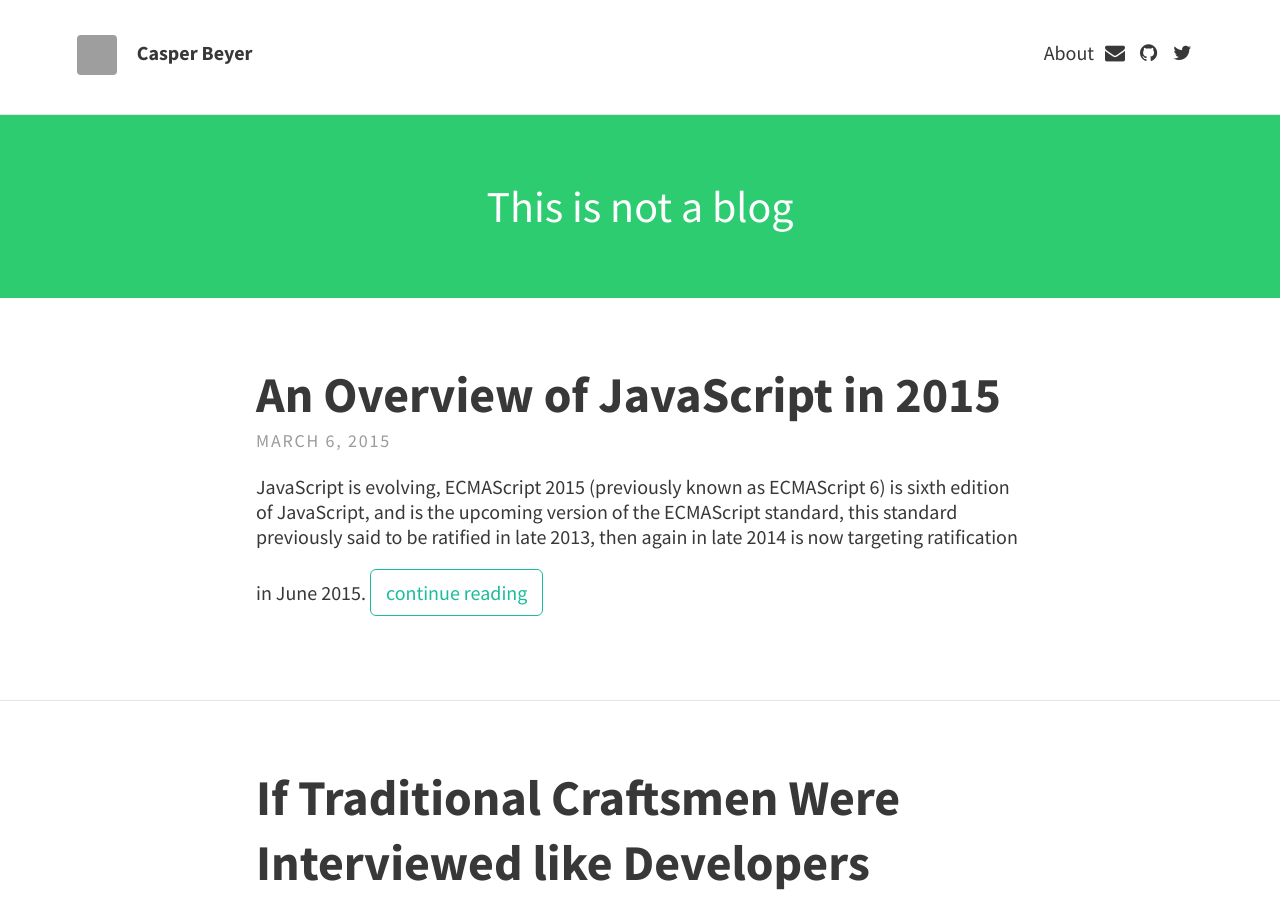
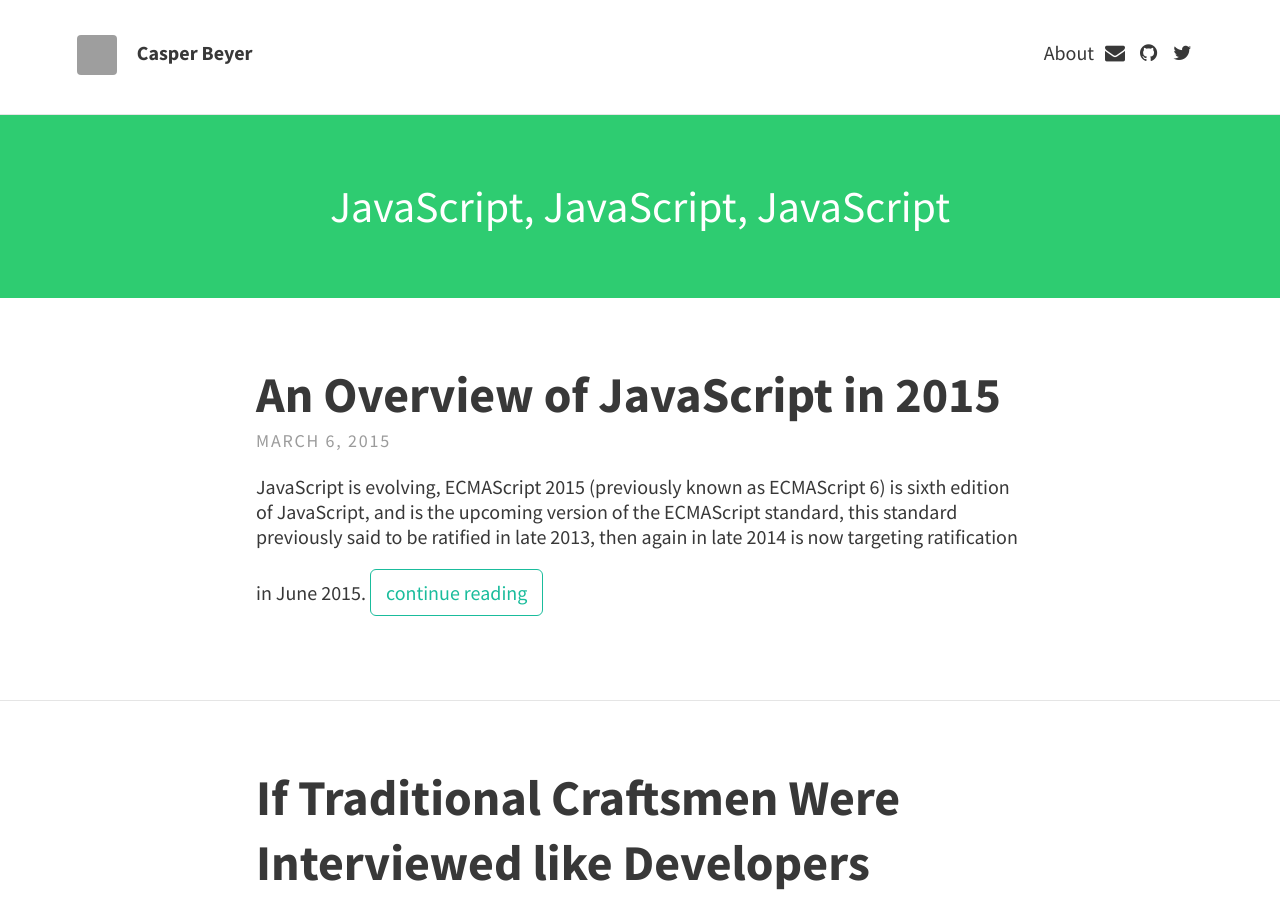
Before and after one commit to caspervonb/caspervonb.github.bak, a Jekyll site: the page built from index.html, in a window 1280 px wide and 900 px high. Built offline with Jekyll 4.4.1, drawn with Linux system fonts in a browser that asks for light colours; nearby versions of some CDN libraries; Markdown is read by kramdown in place of the engine named in the settings; the list of posts is cut into pages by our own code; grey boxes are pictures that could not be loaded.

Commit message:
Update _config.yml

```diff
--- a/_config.yml
+++ b/_config.yml
@@ -1,6 +1,6 @@
 # Site settings
 title: Casper Beyer
-description: This is not a blog
+description: JavaScript, JavaScript, JavaScript
 
 baseurl: ""
 url: "http://caspervonb.com"
```
